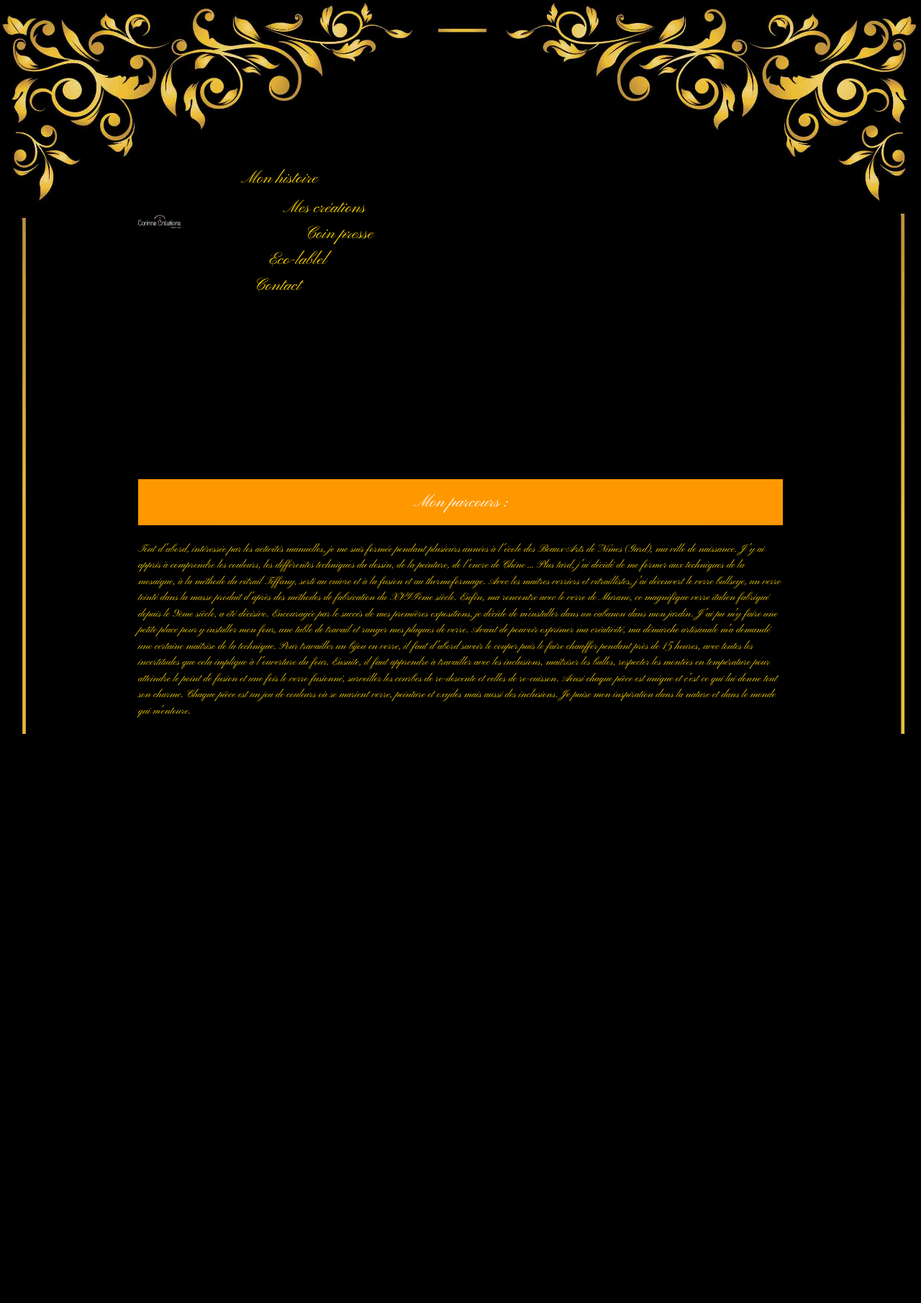
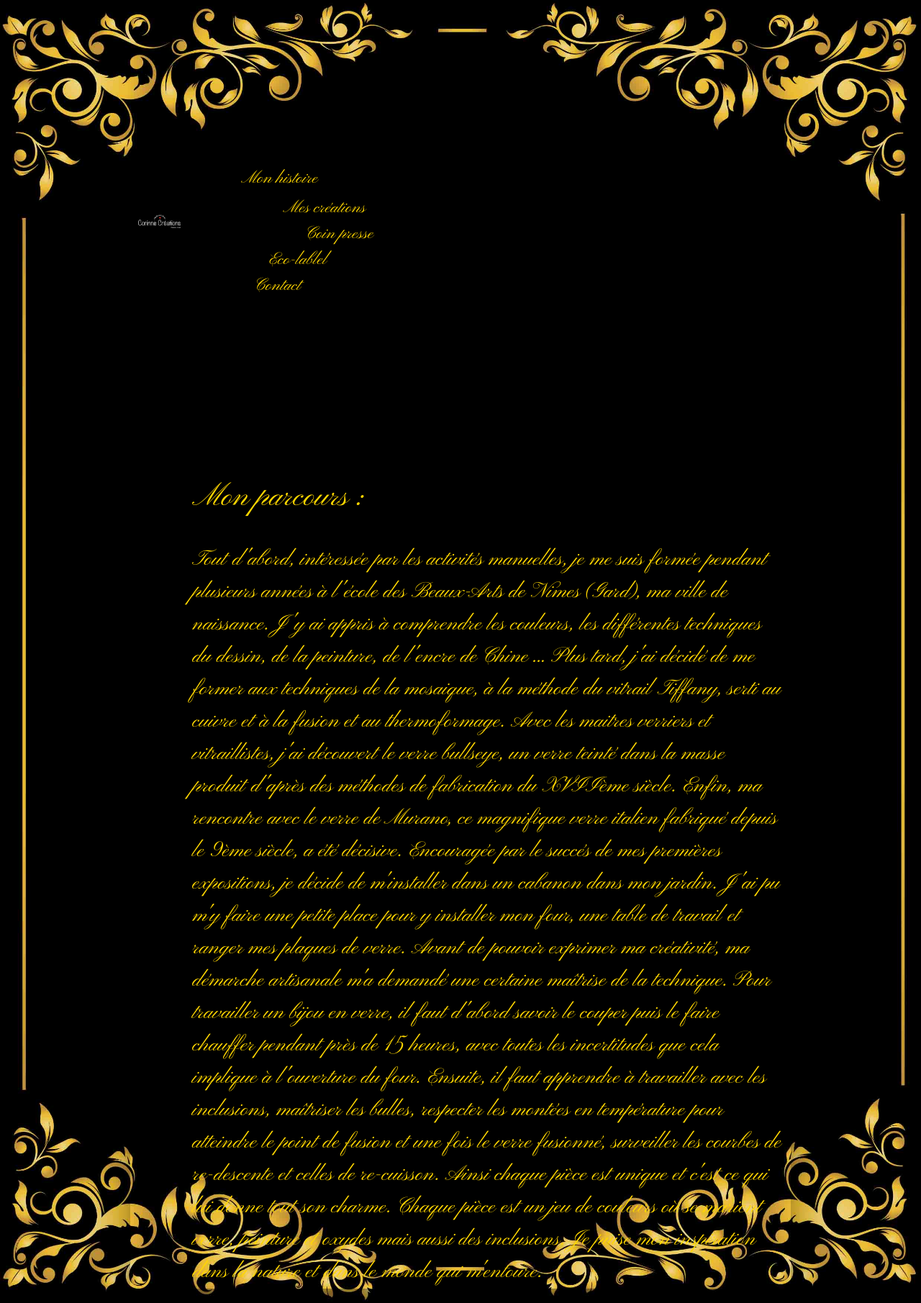
Before and after one commit to juliengrima/bleau_S2_2016_corinne_creation, a PHP site: page /parcours.php in a window 1280 px wide. Shown: the whole page at 72% size. Before the commit the page ends 1020 px from the top, so only its background shows below. Run offline with PHP 8.4, Linux system fonts and the light colour scheme; some libraries are stand-ins or nearby versions.

Commit message:
modif text size2

```diff
--- a/css/Main.css
+++ b/css/Main.css
@@ -227,6 +227,13 @@ a .lien:hover {
     color: #ffd700;
     margin-left: 75px;
 }
+.text-size2 {
+    font-size: 2em;
+    font-family: 'Pinyon Script', cursive;
+    color: #ffd700;
+    margin-left: 75px;
+}
+
 /* position des liens */
 .col-margin {
     width: 300px !important;
--- a/parcours.php
+++ b/parcours.php
@@ -22,21 +22,22 @@
         <div class="col s12 m12 l12">
 
 
-    <nav>
+
 
         <div class="col s12 m12 l12">
-            <div class="navac-wrapper orange">
-                <a href="#" class="brandac-logo">Mon parcours :</a>
-            </div>
+
+                <div class="text-size2"><h3>Mon parcours :</h3></div>
+
         </div>
 
-    </nav>
+
 
 	<br>
 
 
     <div class="row">
         <div class="col s12 z-depth-5">
+        <div class="text-size2">
 
             Tout d'abord, intéressée par les activités manuelles, je me suis formée pendant plusieurs années à l'école des Beaux-Arts de Nimes (Gard), ma ville de naissance. J'y ai appris à comprendre les couleurs, les différentes techniques du dessin, de la peinture, de l'encre de Chine ...
 
@@ -59,6 +60,7 @@
             Chaque pièce est un jeu de couleurs où se marient verre, peinture et oxydes mais aussi des inclusions.
 
             Je puise mon inspiration dans la nature et dans le monde qui m'entoure.
+            </div>
         </div>
     </div>
   </div>
```
